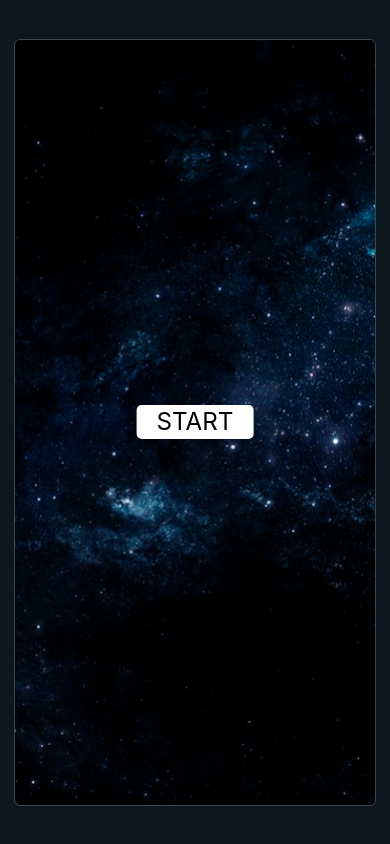
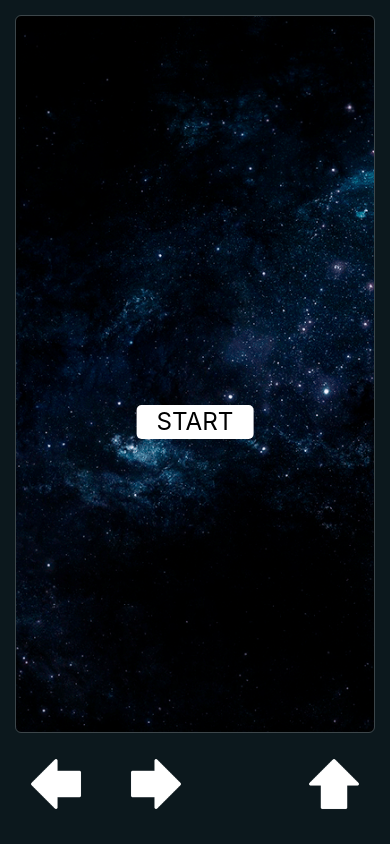
Before and after one commit to exslym/Space-Invaders_GAME, a website built with webpack: page source/src/index.html in a window 390 px wide. Built offline with nearby package versions, Linux system fonts and the light colour scheme.

Commit message:
Mobile controls added

```diff
--- a/source/src/game/Player.js
+++ b/source/src/game/Player.js
@@ -2,7 +2,16 @@ import playerSrc from '../../public/images/player.png';
 import soundDeath from '../../public/sounds/enemy-death.wav';
 
 export default class Player {
-	constructor(canvas, velocity, bulletController, width, height) {
+	constructor(
+		canvas,
+		velocity,
+		bulletController,
+		width,
+		height,
+		leftArrow,
+		rightArrow,
+		fireButton
+	) {
 		this.canvas = canvas;
 		this.velocity = velocity;
 		this.bulletController = bulletController;
@@ -17,11 +26,22 @@ export default class Player {
 		this.image = new Image();
 		this.image.src = playerSrc;
 
+		this.leftArrow = leftArrow;
+		this.rightArrow = rightArrow;
+		this.fireButton = fireButton;
+
 		this.deathSound = new Audio(soundDeath);
 		this.deathSound.volume = 0.5;
 
 		document.addEventListener('keydown', this.keydown);
 		document.addEventListener('keyup', this.keyup);
+
+		this.leftArrow.addEventListener('touchstart', this.handleStart);
+		this.leftArrow.addEventListener('touchend', this.handleEnd);
+		this.rightArrow.addEventListener('touchstart', this.handleStart);
+		this.rightArrow.addEventListener('touchend', this.handleEnd);
+		this.fireButton.addEventListener('touchstart', this.handleStart);
+		this.fireButton.addEventListener('touchend', this.handleEnd);
 	}
 
 	rightPressed = false;
@@ -58,11 +78,11 @@ export default class Player {
 	}
 
 	keydown = e => {
+		if (e.code == 'ArrowLeft') {
+			this.leftPressed = true;
+		}
 		if (e.code == 'ArrowRight') {
 			this.rightPressed = true;
-		}
-		if (e.code == 'ArrowLeft') {
-			this.leftPressed = true;
 		}
 		if (e.code == 'Space') {
 			this.shootPressed = true;
@@ -70,14 +90,37 @@ export default class Player {
 	};
 
 	keyup = e => {
+		if (e.code == 'ArrowLeft') {
+			this.leftPressed = false;
+		}
 		if (e.code == 'ArrowRight') {
 			this.rightPressed = false;
-		}
-		if (e.code == 'ArrowLeft') {
-			this.leftPressed = false;
 		}
 		if (e.code == 'Space') {
 			this.shootPressed = false;
 		}
 	};
+
+	handleStart = e => {
+		if (e.target.id == 'leftArrow') {
+			this.leftPressed = true;
+		}
+		if (e.target.id == 'rightArrow') {
+			this.rightPressed = true;
+		}
+		if (e.target.id == 'fireButton') {
+			this.shootPressed = true;
+		}
+	};
+	handleEnd = e => {
+		if (e.target.id == 'leftArrow') {
+			this.leftPressed = false;
+		}
+		if (e.target.id == 'rightArrow') {
+			this.rightPressed = false;
+		}
+		if (e.target.id == 'fireButton') {
+			this.shootPressed = false;
+		}
+	};
 }
--- a/source/src/game/main.js
+++ b/source/src/game/main.js
@@ -1,4 +1,7 @@
 import space from '../../public/images/space2.png';
+// import leftArrow from '../../public/images/left.png';
+// import rightArrow from '../../public/images/right.png';
+// import fireButton from '../../public/images/fire.png';
 import Player from './Player';
 import MovingDirection from './MovingDirection';
 import EnemyController from './EnemyController';
@@ -12,10 +15,29 @@ export default function Game() {
 	const box = document.querySelector('.section__content');
 	const ctx = canvas.getContext('2d');
 
+	const leftArrow = document.querySelector('#leftArrow');
+	const rightArrow = document.querySelector('#rightArrow');
+	const fireButton = document.querySelector('#fireButton');
+	const controls = document.querySelector('#controls');
+
+	controls.style.display = 'none';
+
+	// canvas.addEventListener('touchstart', handleStart);
+	// canvas.addEventListener('touchmove', handleMove);
+	// canvas.addEventListener('touchend', handleEnd);
+	// canvas.addEventListener('touchcancel', handleCancel);
+
 	const w = window,
 		d = document,
 		g = d.getElementsByTagName('body')[0],
 		xx = w.innerWidth || g.clientWidth;
+
+	let boxStyle = window.getComputedStyle(box, null);
+	let boxWidth = boxStyle.getPropertyValue('width');
+	let boxHeight = boxStyle.getPropertyValue('height');
+
+	canvas.width = parseInt(boxWidth);
+	canvas.height = parseInt(boxHeight);
 
 	let playerWidth = 50;
 	let playerHeight = 48;
@@ -23,6 +45,10 @@ export default function Game() {
 	if (xx < 1024) {
 		playerWidth = playerWidth * 0.85;
 		playerHeight = playerHeight * 0.85;
+	}
+	if (xx < 769) {
+		canvas.height = canvas.height - canvas.height / 8.5;
+		controls.style.display = 'flex';
 	}
 	if (xx < 600) {
 		playerWidth = playerWidth * 0.7;
@@ -32,13 +58,11 @@ export default function Game() {
 		playerWidth = playerWidth * 0.7;
 		playerHeight = playerHeight * 0.7;
 	}
-
-	let boxStyle = window.getComputedStyle(box, null);
-	let boxWidth = boxStyle.getPropertyValue('width');
-	let boxHeight = boxStyle.getPropertyValue('height');
-
-	canvas.width = parseInt(boxWidth);
-	canvas.height = parseInt(boxHeight);
+	if (xx <= 360) {
+		canvas.height = parseInt(boxHeight);
+		canvas.height = canvas.height - canvas.height / 7.8;
+		controls.style.bottom = '15px';
+	}
 
 	const background = new Image();
 	background.src = space;
@@ -62,7 +86,10 @@ export default function Game() {
 		4,
 		playerBulletController,
 		playerWidth,
-		playerHeight
+		playerHeight,
+		leftArrow,
+		rightArrow,
+		fireButton
 	);
 	const enemyBulletController = new BulletController(canvas, 4, 'red', false);
 	const enemyController = new EnemyController(
--- a/source/src/index.html
+++ b/source/src/index.html
@@ -22,6 +22,27 @@
 					<canvas id="game"></canvas>
 					<div id="endGame"></div>
 					<button id="restart">RESTART</button>
+					<div class="controls" id="controls">
+						<div class="controls__arrows">
+							<img
+								src="../public/images/left.png"
+								alt="leftArrow"
+								id="leftArrow"
+							/>
+							<img
+								src="../public/images/right.png"
+								alt="rightArrow"
+								id="rightArrow"
+							/>
+						</div>
+						<div class="controls__fire">
+							<img
+								src="../public/images/fire.png"
+								alt="fireButton"
+								id="fireButton"
+							/>
+						</div>
+					</div>
 				</div>
 			</section>
 		</div>
--- a/source/src/styles/index.scss
+++ b/source/src/styles/index.scss
@@ -72,6 +72,7 @@ li {
 
 .section {
 	padding: clamp(10px, 40vw, 40px) clamp(10px, 3.9vw, 30px);
+	padding: clamp(16px, 3.9vw, 30px);
 	display: -webkit-box;
 	display: -ms-flexbox;
 	display: flex;
@@ -147,3 +148,28 @@ button {
 	width: 100%;
 	text-align: center;
 }
+.controls {
+	display: flex;
+	align-items: center;
+	justify-content: space-between;
+	position: fixed;
+	left: 50%;
+	bottom: 20px;
+	transform: translateX(-50%);
+	width: calc(100% - clamp(16px, 3.9vw, 30px) * 2);
+
+	img {
+		display: block;
+		margin: 0;
+		padding: 0;
+		width: 100%;
+		max-width: clamp(80px, 15.625vw, 120px);
+	}
+	&__arrows {
+		display: flex;
+		align-items: center;
+		justify-content: space-between;
+		max-width: clamp(180px, 32.55vw, 250px);
+		width: 100%;
+	}
+}
```
